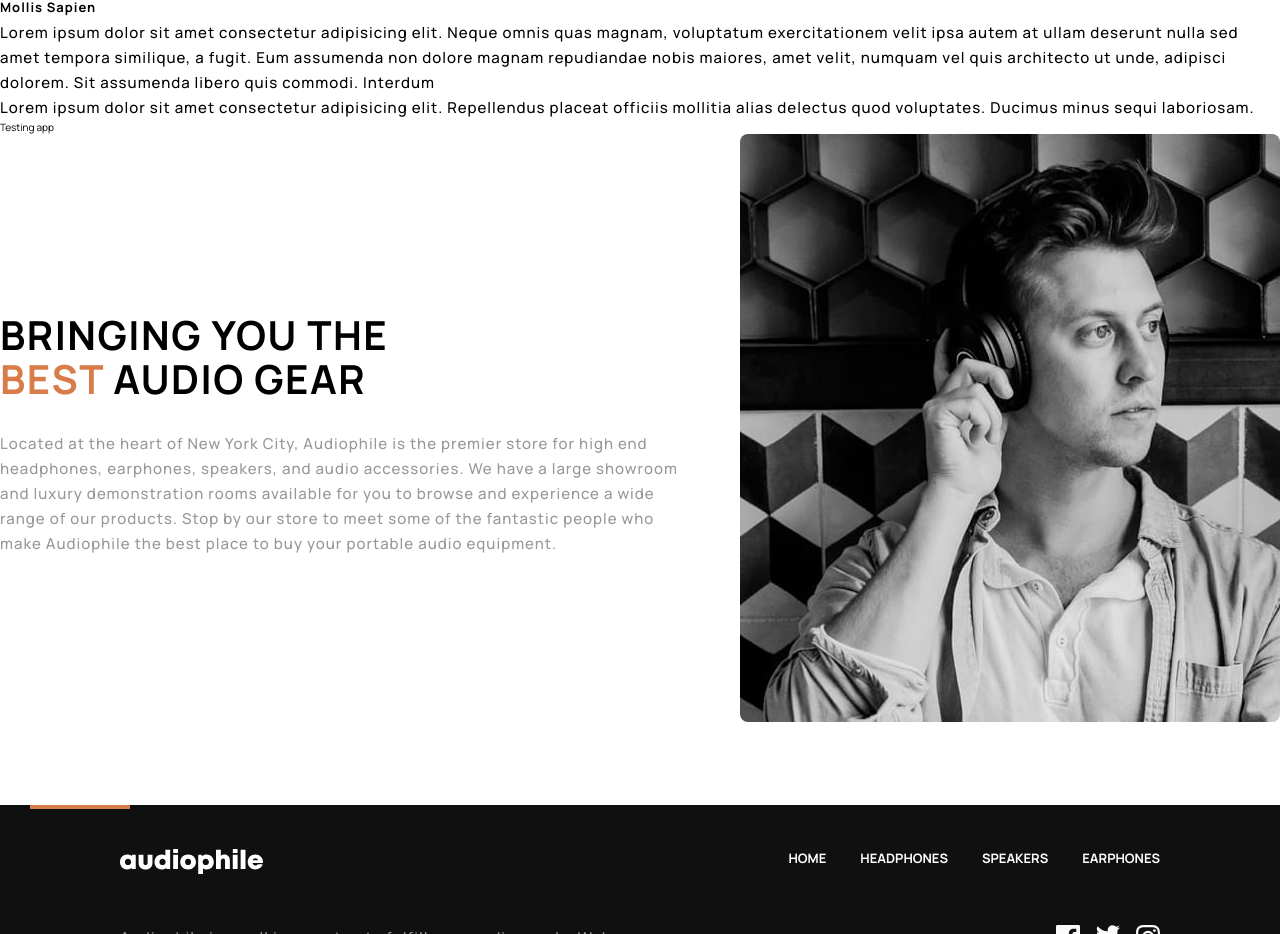
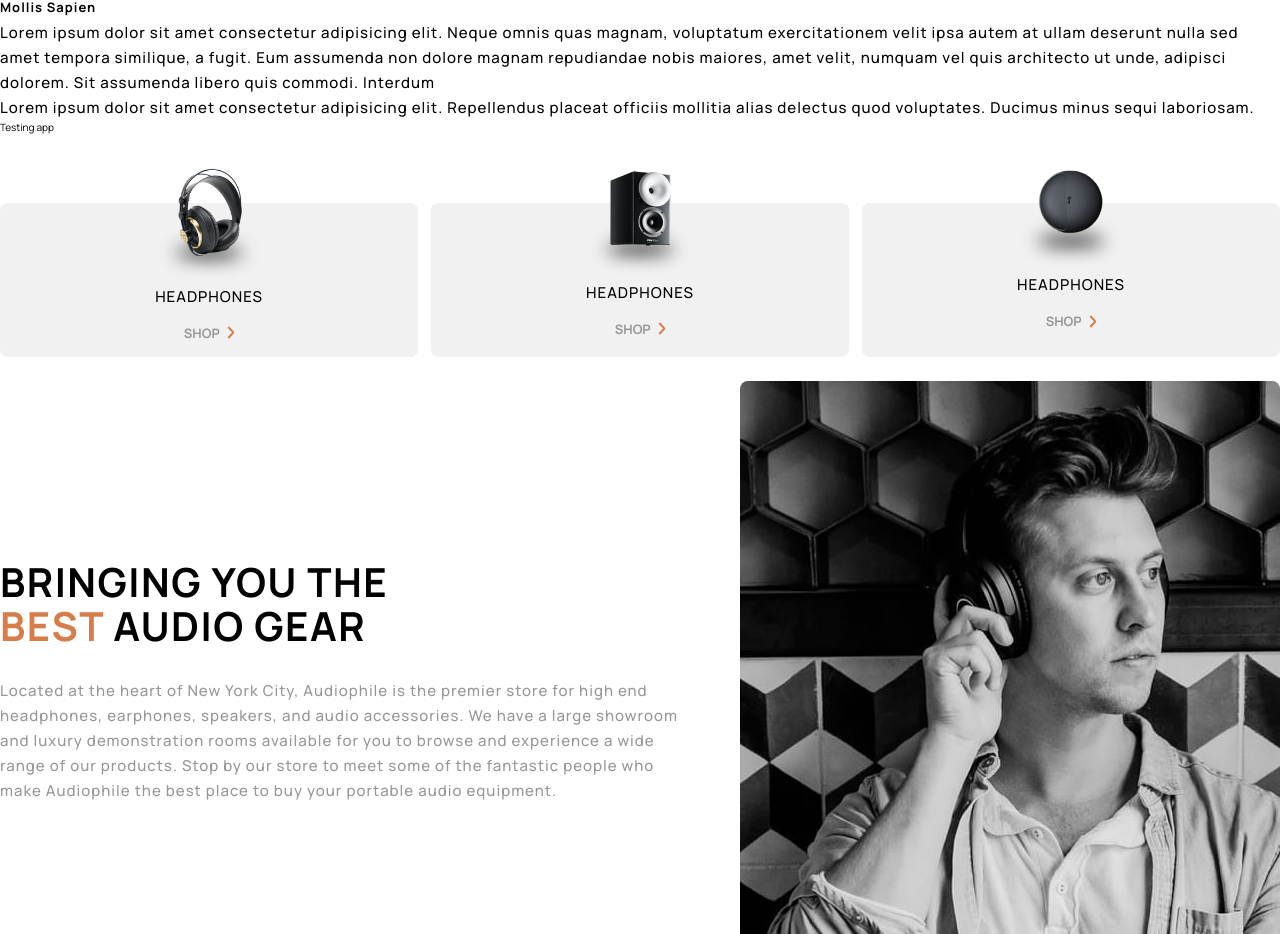
Before and after one commit to MauricioMorenoMorales/FM-16-audiophile-e-comerce, a React (Create React App) app: page / in a window 1280 px wide. Shown: the part 1099-2033 px from the top of the page. Built offline with nearby package versions, Linux system fonts and the light colour scheme.

Commit message:
Section links created

```diff
--- a/src/App.tsx
+++ b/src/App.tsx
@@ -6,7 +6,12 @@ import {
 	Radio,
 	Counter,
 } from './components/atoms';
-import { Header, Footer, FooterCompanyDescription } from './components';
+import {
+	Header,
+	Footer,
+	FooterCompanyDescription,
+	SectionLinks,
+} from './components';
 
 const App = () => {
 	return (
@@ -63,6 +68,7 @@ const App = () => {
 				sequi laboriosam.
 			</Text>
 			<p>Testing app</p>
+			<SectionLinks />
 			<FooterCompanyDescription />
 			<Footer />
 		</div>
--- /dev/null
+++ b/src/components/SectionLinks/SectionLinks.styles.ts
@@ -0,0 +1,33 @@
+import styled from 'styled-components';
+import { borderSystem, colorSystem } from '../../global/designSystem';
+
+const Styles = styled.div`
+	.section-links {
+		padding: 24px 0;
+		background-color: ${colorSystem.basePrimarySaturated};
+		border-radius: 0 0 ${borderSystem.small}px ${borderSystem.small}px;
+		width: 100%;
+		&__item {
+			background-color: ${colorSystem.basePrimaryDesaturated};
+			margin-top: 45px;
+			display: flex;
+			flex-direction: column;
+			align-items: center;
+			border-radius: ${borderSystem.small}px;
+			&__image {
+				width: 120px;
+				height: auto;
+				margin-top: -35px;
+			}
+		}
+	}
+	@media (min-width: 768px) {
+		.section-links {
+			display: grid;
+			grid-template-columns: 1fr 1fr 1fr;
+			grid-gap: 1%;
+		}
+	}
+`;
+
+export default Styles;
--- /dev/null
+++ b/src/components/SectionLinks/SectionLinks.tsx
@@ -0,0 +1,44 @@
+import React from 'react';
+import { Text, GhostButton } from '../atoms';
+import Headphone from '../../assets/shared/desktop/image-category-thumbnail-headphones.png';
+import Earhphone from '../../assets/shared/desktop/image-category-thumbnail-earphones.png';
+import Speaker from '../../assets/shared/desktop/image-category-thumbnail-speakers.png';
+import Styles from './SectionLinks.styles';
+
+const SectionLinks: React.FC = () => {
+	return (
+		<Styles>
+			<section className="section-links">
+				<div className="section-links__item">
+					<img
+						className="section-links__item__image"
+						src={Headphone}
+						alt="Headphones"
+					/>
+					<Text>HEADPHONES</Text>
+					<GhostButton>SHOP</GhostButton>
+				</div>
+				<div className="section-links__item">
+					<img
+						className="section-links__item__image"
+						src={Speaker}
+						alt="Speakers"
+					/>
+					<Text>HEADPHONES</Text>
+					<GhostButton>SHOP</GhostButton>
+				</div>
+				<div className="section-links__item">
+					<img
+						className="section-links__item__image"
+						src={Earhphone}
+						alt="Earphones"
+					/>
+					<Text>HEADPHONES</Text>
+					<GhostButton>SHOP</GhostButton>
+				</div>
+			</section>
+		</Styles>
+	);
+};
+
+export default SectionLinks;
--- a/src/components/index.ts
+++ b/src/components/index.ts
@@ -1,3 +1,4 @@
 export { default as Header } from './Header/Header';
 export { default as Footer } from './Footer/Footer';
 export { default as FooterCompanyDescription } from './FooterCompanyDescription/FooterCompanyDescription';
+export { default as SectionLinks } from './SectionLinks/SectionLinks';
```
Also changed, not shown: todo.txt.
